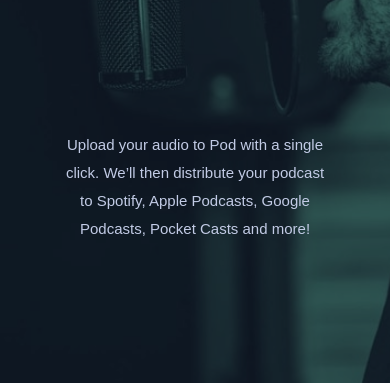
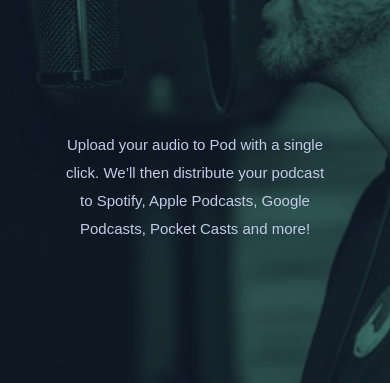
Before and after one commit to bratanac24/podcasts-3rd-task, a plain HTML site: page site/index.html in a window 390 px wide. Shown: the part 262-645 px from the top of the page. Drawn offline with Linux system fonts and the light colour scheme; a web font is replaced by a local one.

Commit message:
tiny fix

```diff
--- a/site/style.css
+++ b/site/style.css
@@ -132,7 +132,7 @@ input:invalid + .invalid {
   }
 }
 
-@media screen and (max-width: 720px) {
+@media screen and (max-width: 800px) {
   .content {
     align-items: center;
   }
@@ -153,6 +153,7 @@ input:invalid + .invalid {
     padding-right: 0;
   }
   .speaker {
+    background-image: url(./assets/mobile/image-host.jpg);
     width: 100%;
     height: 100%;
   }
```
